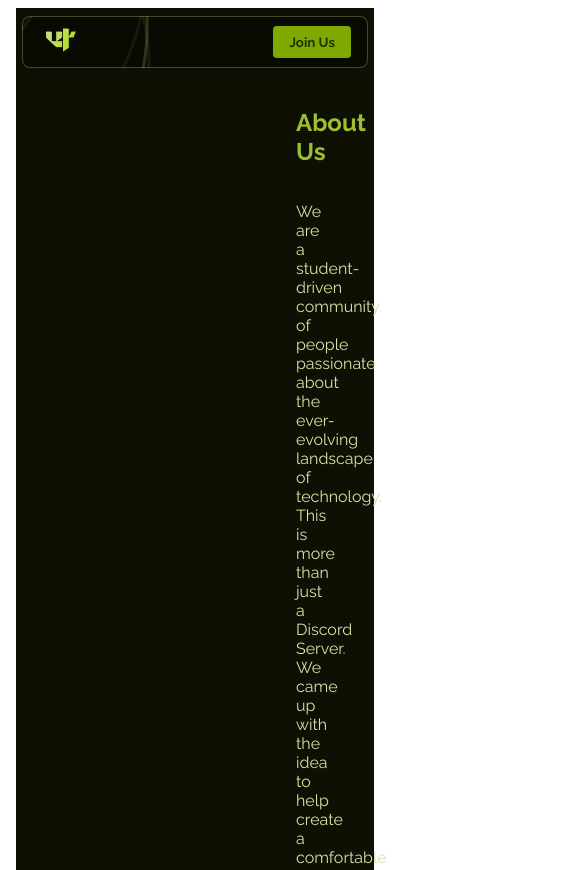
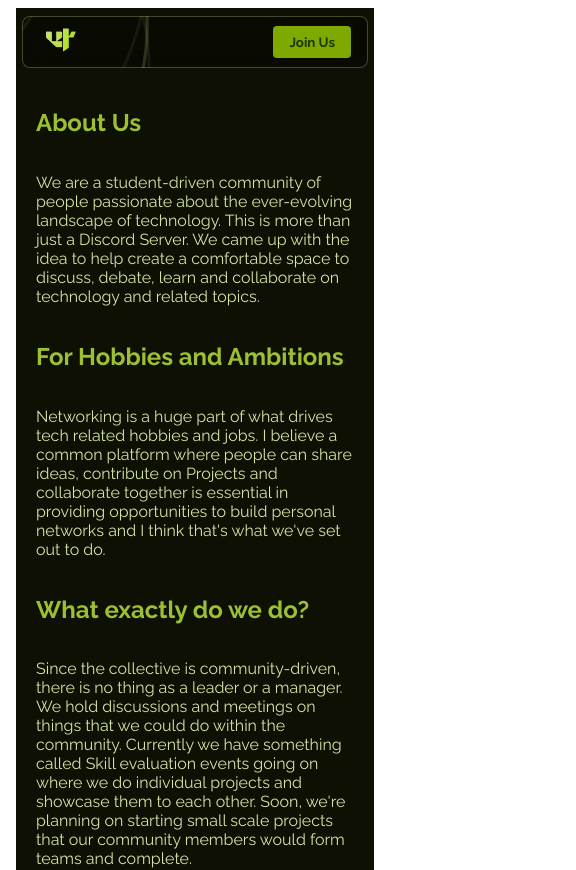
Before and after one commit to itcodehery/vox-tech-collective, a SvelteKit app in the folder landing-page-vox/: page /about in a window 390 px wide. Shown: the top 870 px of the page, 576 px wide, since content can reach past the window. Built offline with nearby package versions, Linux system fonts and the light colour scheme.

Commit message:
About Page Scaling Bug Fix

```diff
--- a/landing-page-vox/src/routes/about/+page.svelte
+++ b/landing-page-vox/src/routes/about/+page.svelte
@@ -27,6 +27,12 @@
         align-items: left;
         justify-content: center;
         padding: 20px 280px;
+    }
+
+    @media (max-width: 600px) {
+        section {
+            padding: 20px 20px;
+        }
     }
 
     h1 {
```
